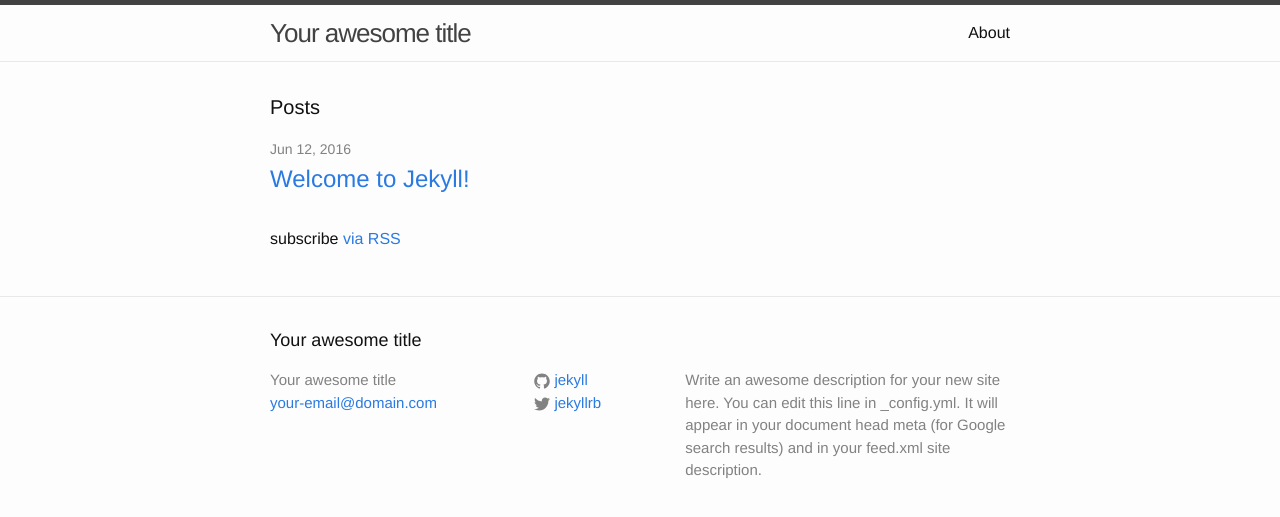
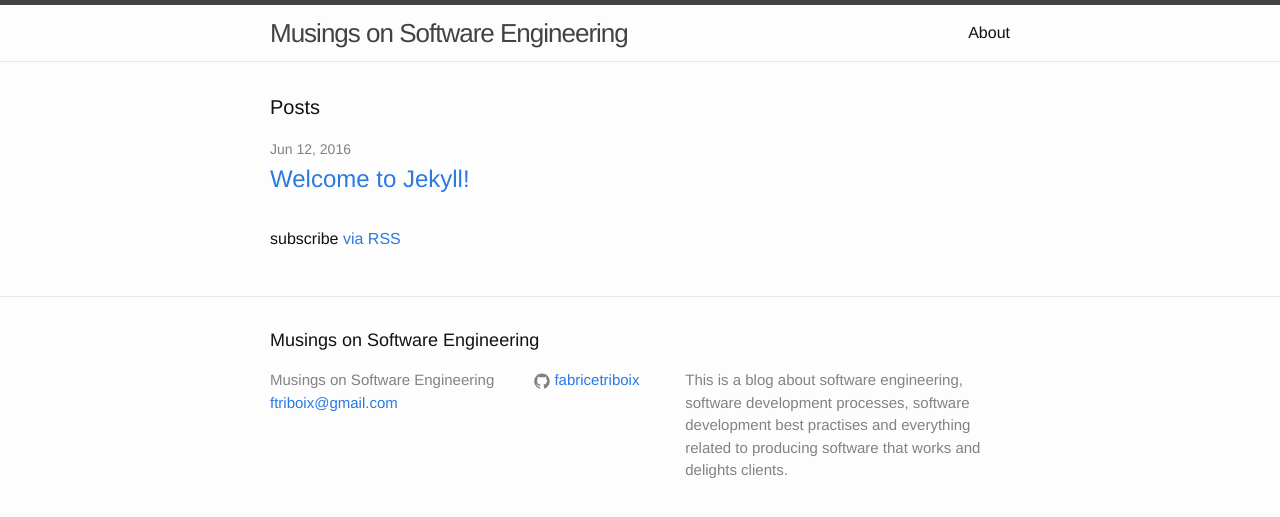
Before and after one commit to fabricetriboix/fabricetriboix.github.io, a Jekyll site: the page built from index.html, in a window 1280 px wide. Shown: the top 517 px of the page. Built offline with Jekyll 4.4.1, drawn with Linux system fonts in a browser that asks for light colours.

Commit message:
Put some sensible defaults in config file

```diff
--- a/_config.yml
+++ b/_config.yml
@@ -6,16 +6,16 @@
 # 'jekyll serve'. If you change this file, please restart the server process.
 
 # Site settings
-title: Your awesome title
-email: your-email@domain.com
+title: Musings on Software Engineering
+email: ftriboix@gmail.com
 description: > # this means to ignore newlines until "baseurl:"
-  Write an awesome description for your new site here. You can edit this
-  line in _config.yml. It will appear in your document head meta (for
-  Google search results) and in your feed.xml site description.
+  This is a blog about software engineering, software development
+  processes, software development best practises and everything
+  related to producing software that works and delights clients.
 baseurl: "" # the subpath of your site, e.g. /blog
-url: "http://yourdomain.com" # the base hostname & protocol for your site
-twitter_username: jekyllrb
-github_username:  jekyll
+url: "http://fabricetriboix.github.io" # the base hostname & protocol for your site
+#twitter_username: jekyllrb
+github_username: fabricetriboix
 
 # Build settings
 markdown: kramdown
```
